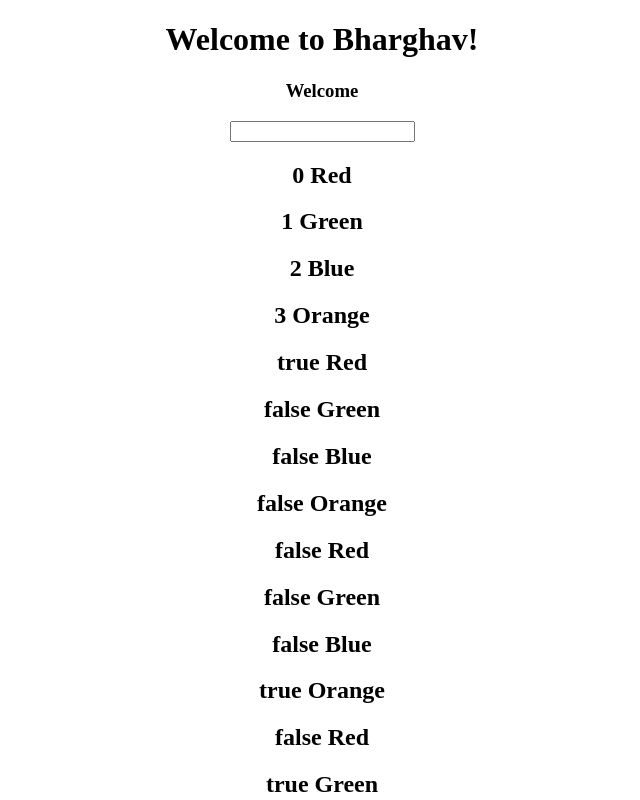
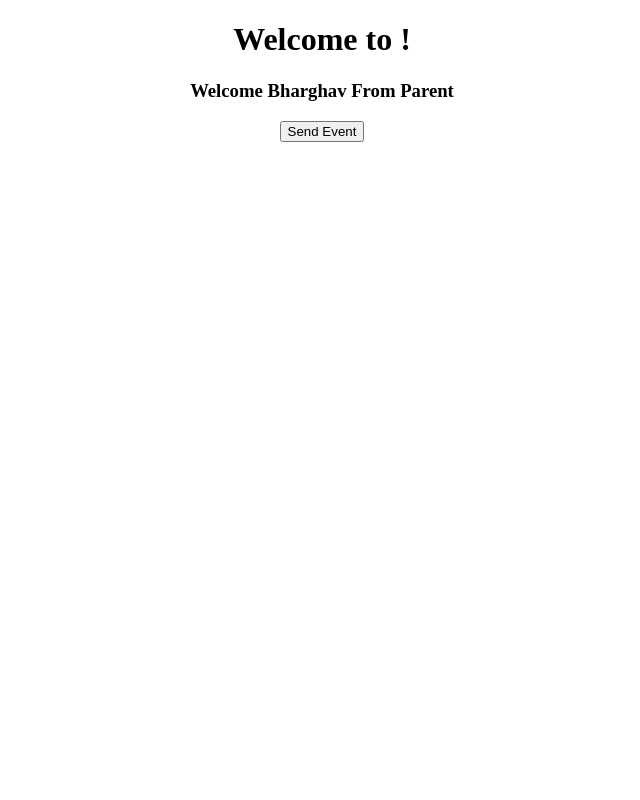
Before and after one commit to Bharghavchowdary/Angular, an Angular app: page / in a window 1280 px wide. Shown: the top 800 px of the page, without its empty margins (318-958 px from the left). Built offline with nearby package versions, Linux system fonts and the light colour scheme.

Commit message:
#imp Component interation (child-->parent & parent-->child)

```diff
--- a/src/app/app.component.html
+++ b/src/app/app.component.html
@@ -1,8 +1,9 @@
 <!--The content below is only a placeholder and can be replaced.-->
 <div style="text-align:center">
   <h1>
-    Welcome to {{ title }}!
+    Welcome to {{ message }}!
   </h1>
-  <app-test></app-test>
+  <app-test (childEvent)="message=$event" [parentData]="name"></app-test>
+
 
 </div>
--- a/src/app/app.component.ts
+++ b/src/app/app.component.ts
@@ -7,4 +7,5 @@ import { Component } from '@angular/core';
 })
 export class AppComponent {
   title = 'Bharghav';
+  public name="Bharghav From Parent";
 }
--- a/src/app/test/test.component.ts
+++ b/src/app/test/test.component.ts
@@ -1,43 +1,28 @@
-import { Component, OnInit } from '@angular/core';
+import { Component, OnInit, Input,EventEmitter, Output } from '@angular/core';
 
 @Component({
   selector: 'app-test',
   template: `<h3>
   Welcome {{name}}
   </h3>
-  <input type="text" [(ngModel)]="color" >
-
-  <div *ngFor="let color of colors; index as i">
-<h2>{{i}} {{color}}</h2>
-  </div>
-
-  <div *ngFor="let color of colors; first as f">
-  <h2>{{f}} {{color}}</h2>
-    </div>
-
-    <div *ngFor="let color of colors; last as l">
-  <h2>{{l}} {{color}}</h2>
-    </div>
-
-    <div *ngFor="let color of colors; odd as o">
-    <h2>{{o}} {{color}}</h2>
-      </div>
-
-      <div *ngFor="let color of colors; even as e">
-      <h2>{{e}} {{color}}</h2>
-        </div>
+  <button (click)="fireEvent($event)">Send Event</button>
   `,
   styles: []
 })
 export class TestComponent implements OnInit {
 
-
-  public colors=["Red","Green","Blue","Orange"];
+//From parent to child
+  //@Input() public parentData;
+  @Input('parentData') public name;
+//From Child to Parent
+ @Output() public childEvent=new EventEmitter();
   constructor() { }
 
   ngOnInit() {
   }
 
-
+  fireEvent(event){
+this.childEvent.emit('HEY From Child '+event.type);
+  }
 
 }
```
